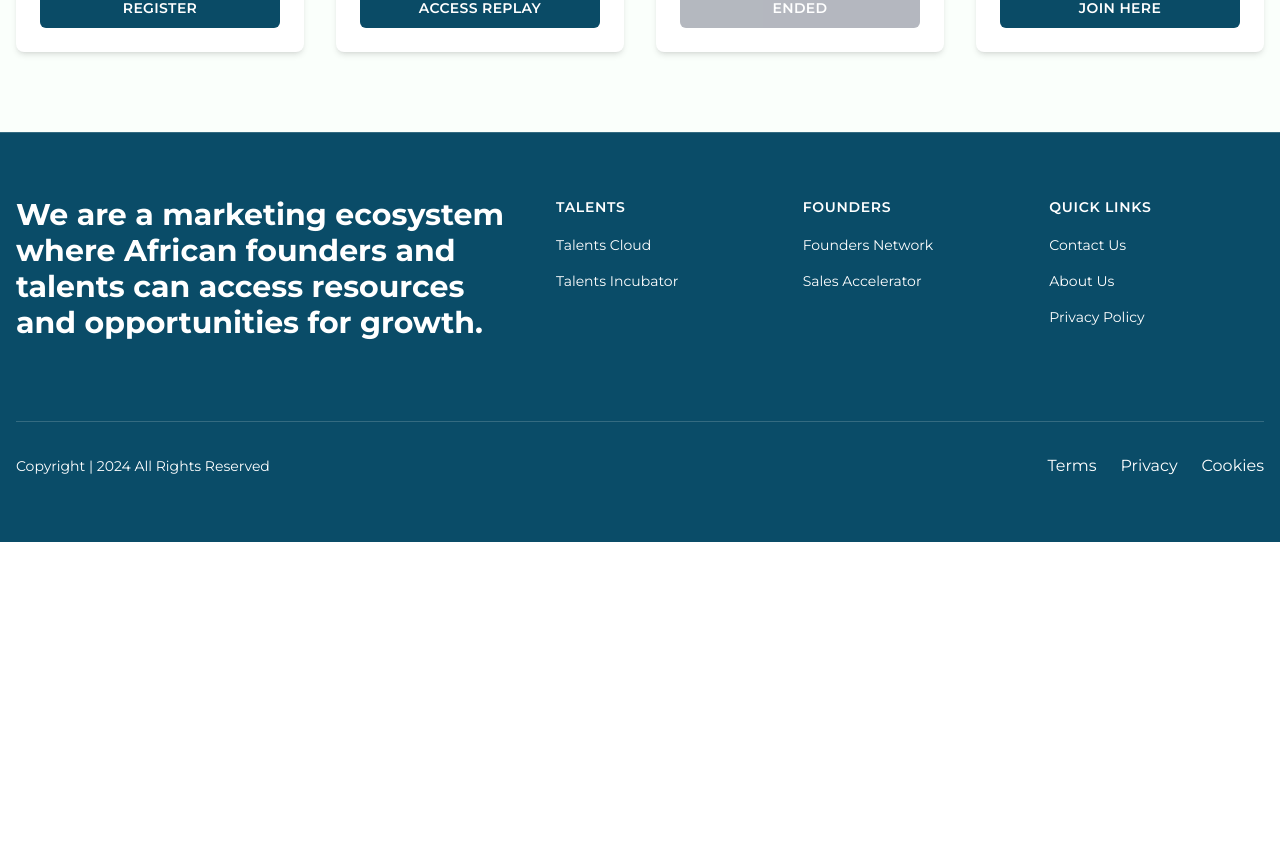
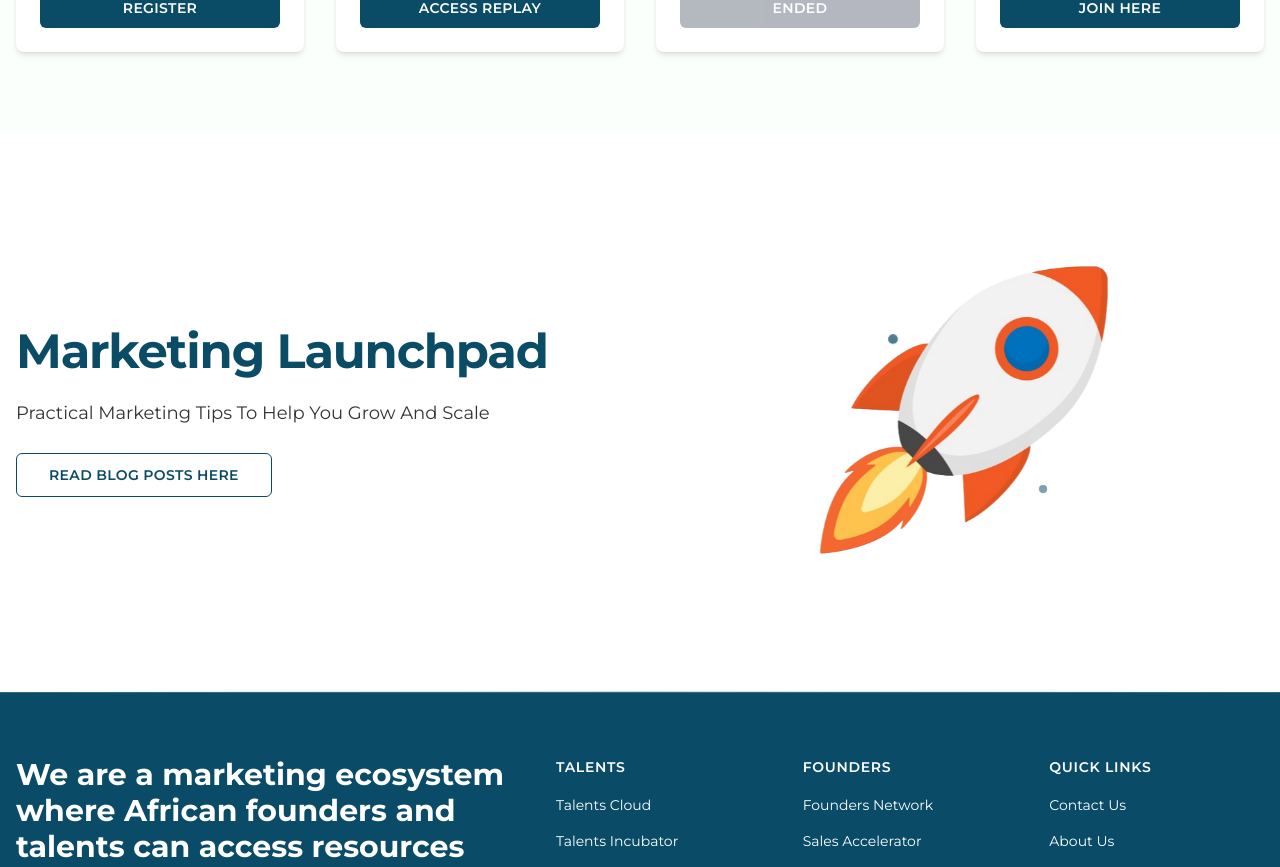
Before and after one commit to xterabyte/Terabyte, a Next.js app in the folder terabyte/: page / in a window 1280 px wide. Shown: the part 3020-3887 px from the top of the page. Before the commit the page ends 3562 px from the top, so only its background shows below. Built offline with nearby package versions, Linux system fonts and the light colour scheme.

Commit message:
update page.tsx

```diff
--- /dev/null
+++ b/terabyte/app/components/MarketingLaunchpad.tsx
@@ -0,0 +1,113 @@
+'use client'
+
+import Image from 'next/image'
+import { Button } from '@/components/ui/button'
+import { motion, Variants } from 'framer-motion'
+import RocketIcon from '@/app/assets/rocket.png'
+
+const MarketingLaunchpad = () => {
+  // Animation variants for the rocket with proper typing
+  const rocketAnimation: Variants = {
+    initial: { y: 0 },
+    hover: {
+      y: -10,
+      transition: {
+        duration: 1,
+        repeat: Infinity,
+        repeatType: "reverse" as const, // explicitly type as "reverse"
+        ease: "easeInOut"
+      }
+    }
+  }
+
+  return (
+    <section className="relative w-full bg-background dark:bg-background overflow-hidden">
+      <div className="container mx-auto px-4 py-20">
+        <div className="flex flex-col lg:flex-row items-center justify-between gap-12">
+          {/* Content Container */}
+          <div className="lg:w-1/2 space-y-8">
+            <motion.div
+              className="space-y-6 max-w-xl"
+              initial={{ opacity: 0, y: 20 }}
+              whileInView={{ opacity: 1, y: 0 }}
+              transition={{ duration: 0.5 }}
+              viewport={{ once: true }}
+            >
+              <h2 className="text-4xl lg:text-5xl font-bold text-primary dark:text-white tracking-tight leading-tight">
+                Marketing Launchpad
+              </h2>
+              <p className="text-lg text-foreground/80 dark:text-secondary/90 leading-relaxed">
+                Practical Marketing Tips To Help You Grow And Scale
+              </p>
+              <Button
+                variant="outline"
+                size="lg"
+                className="mt-4 text-primary border-primary hover:bg-primary hover:text-white
+                         dark:text-primary dark:border-primary dark:hover:bg-primary dark:hover:text-white
+                         transition-colors duration-300 font-semibold tracking-wide min-w-[180px]"
+              >
+                READ BLOG POSTS HERE
+              </Button>
+            </motion.div>
+          </div>
+
+          {/* Rocket Image Container */}
+          <div className="lg:w-1/2 relative min-h-[400px] flex items-center justify-center">
+            <motion.div
+              className="relative w-[300px] h-[300px]"
+              initial={{ opacity: 0, scale: 0.8 }}
+              whileInView={{ opacity: 1, scale: 1 }}
+              animate="hover"
+              variants={rocketAnimation}
+              viewport={{ once: true }}
+            >
+              <Image
+                src={RocketIcon}
+                alt="Rocket icon representing growth"
+                fill
+                className="object-contain object-center dark:opacity-90 transition-opacity duration-300"
+                priority
+                sizes="(max-width: 768px) 100vw, 50vw"
+              />
+
+              {/* Animated particles/stars */}
+              <div className="absolute -z-10 inset-0">
+                {[0, 0.5, 1].map((delay, index) => (
+                  <motion.div
+                    key={index}
+                    className="absolute w-2 h-2 bg-primary rounded-full"
+                    style={{
+                      top: index === 0 ? "25%" : index === 1 ? "75%" : "25%",
+                      left: index === 0 ? "25%" : index === 1 ? "75%" : "50%",
+                    }}
+                    animate={{
+                      scale: [1, 1.5, 1],
+                      opacity: [0.5, 1, 0.5],
+                    }}
+                    transition={{
+                      duration: 2,
+                      repeat: Infinity,
+                      delay: delay,
+                    }}
+                  />
+                ))}
+              </div>
+            </motion.div>
+
+            {/* Background decorative elements */}
+            <div className="absolute inset-0 -z-20">
+              <div className="absolute top-1/2 left-1/2 -translate-x-1/2 -translate-y-1/2 w-[400px] h-[400px] bg-primary/5 dark:bg-primary/10 rounded-full blur-3xl" />
+              <div className="absolute top-0 right-0 w-[200px] h-[200px] bg-primary/3 dark:bg-primary/5 rounded-full blur-2xl" />
+              <div className="absolute bottom-0 left-0 w-[200px] h-[200px] bg-primary/3 dark:bg-primary/5 rounded-full blur-2xl" />
+            </div>
+          </div>
+        </div>
+      </div>
+
+      {/* Border gradient */}
+      <div className="absolute bottom-0 left-0 w-full h-px bg-gradient-to-r from-transparent via-primary/20 to-transparent dark:via-primary/10" />
+    </section>
+  )
+}
+
+export default MarketingLaunchpad
--- a/terabyte/app/page.tsx
+++ b/terabyte/app/page.tsx
@@ -1,5 +1,6 @@
 import EventsSection from "./components/EventsSection";
 import Hero from "./components/Hero";
+import MarketingLaunchpad from "./components/MarketingLaunchpad";
 import CareerSection from './components/career-section'
 import MarketingSolutions from "./components/marketing-solution";
 import PortfolioCompanies from "./components/portfoliosection";
@@ -12,7 +13,7 @@ export default function Home() {
       <MarketingSolutions />
       <PortfolioCompanies />
       <EventsSection />
-      {/* Other sections will go here */}
+      <MarketingLaunchpad />
     </main>
   )
 }
```
Also changed, not shown: terabyte/app/assets/rocket.png (added).
